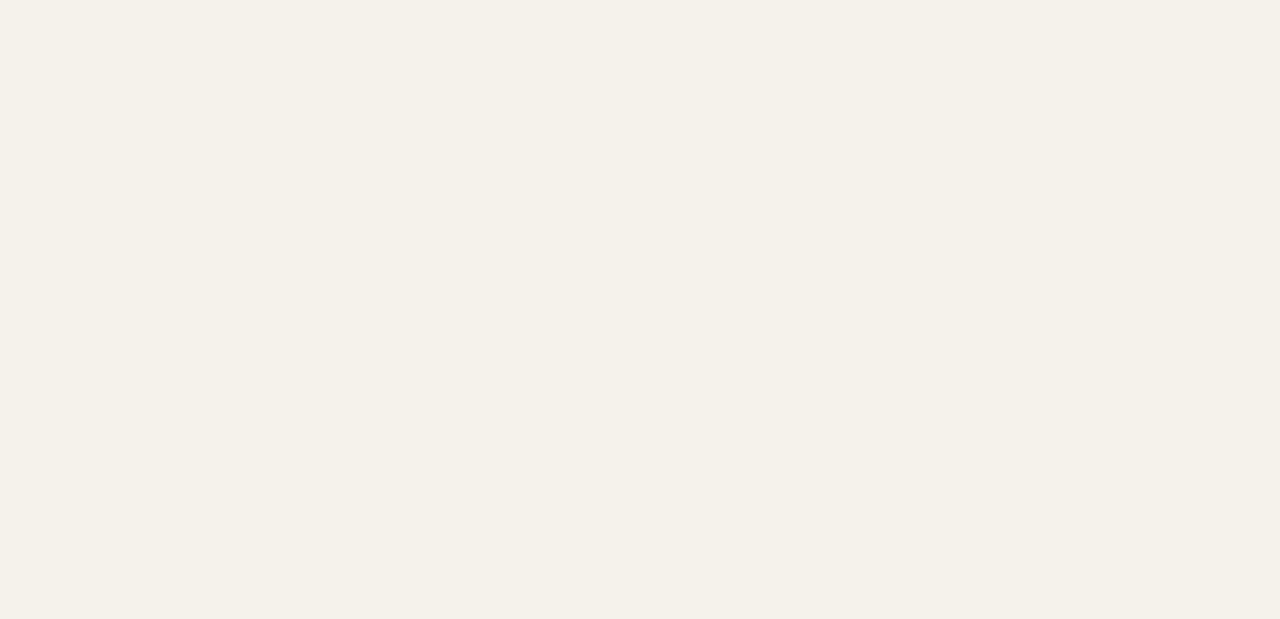
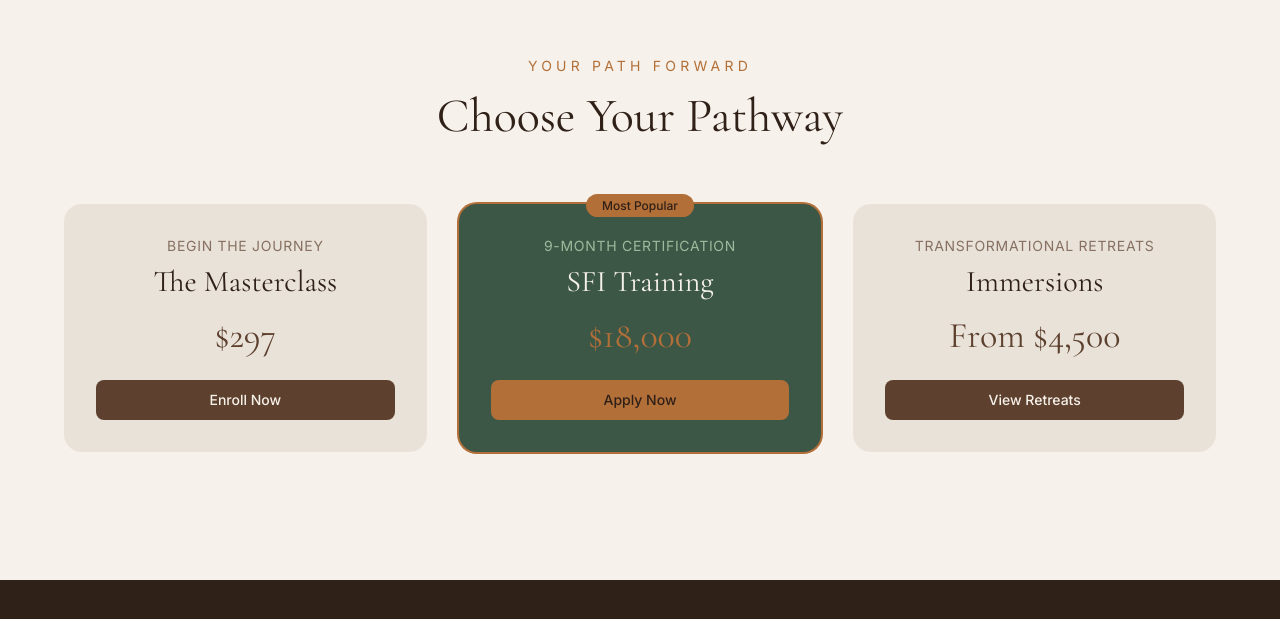
Before and after one commit to b17z/chocolako-site, a Next.js app: page / in a window 1280 px wide. Shown: the part 1675-2294 px from the top of the page. Built offline with nearby package versions, Linux system fonts and the light colour scheme.

Commit message:
(feat): add Pathways section with staggered cards
Three offering cards (Masterclass, SFI Training, Immersions) with
stagger animation on scroll and lift effect on hover.

```diff
--- a/app/page.tsx
+++ b/app/page.tsx
@@ -1,13 +1,14 @@
 import { Hero } from "@/components/sections/Hero"
 import { Problem } from "@/components/sections/Problem"
+import { Pathways } from "@/components/sections/Pathways"
 
 export default function Home() {
   return (
     <main>
       <Hero />
       <Problem />
-      {/* More sections coming */}
-      <div className="h-screen bg-bone" />
+      <Pathways />
+      <div className="h-screen bg-espresso" />
     </main>
   )
 }
--- /dev/null
+++ b/components/sections/Pathways.tsx
@@ -0,0 +1,141 @@
+"use client"
+
+import { motion, useInView, useReducedMotion } from "framer-motion"
+import { useRef } from "react"
+import { staggerContainer, staggerItem, reduceMotion } from "@/lib/animations"
+import { Button } from "@/components/ui/button"
+
+interface PathwayCard {
+  title: string
+  subtitle: string
+  price: string
+  cta: string
+  featured?: boolean
+}
+
+const pathways: PathwayCard[] = [
+  {
+    title: "The Masterclass",
+    subtitle: "Begin the Journey",
+    price: "$297",
+    cta: "Enroll Now",
+    featured: false,
+  },
+  {
+    title: "SFI Training",
+    subtitle: "9-Month Certification",
+    price: "$18,000",
+    cta: "Apply Now",
+    featured: true,
+  },
+  {
+    title: "Immersions",
+    subtitle: "Transformational Retreats",
+    price: "From $4,500",
+    cta: "View Retreats",
+    featured: false,
+  },
+]
+
+export function Pathways() {
+  const ref = useRef(null)
+  const isInView = useInView(ref, { once: true, margin: "-100px" })
+  const shouldReduceMotion = useReducedMotion()
+
+  const containerVariants = shouldReduceMotion ? reduceMotion : staggerContainer
+  const itemVariants = shouldReduceMotion ? reduceMotion : staggerItem
+
+  return (
+    <section className="py-24 md:py-32 bg-bone">
+      <div className="container mx-auto px-6">
+        {/* Section Header */}
+        <motion.div
+          initial={{ opacity: 0, y: 20 }}
+          whileInView={{ opacity: 1, y: 0 }}
+          viewport={{ once: true }}
+          transition={{ duration: 0.6 }}
+          className="text-center mb-16"
+        >
+          <p className="text-gold uppercase tracking-[0.3em] text-sm mb-4">
+            Your Path Forward
+          </p>
+          <h2 className="font-serif text-3xl md:text-5xl text-espresso">
+            Choose Your Pathway
+          </h2>
+        </motion.div>
+
+        {/* Cards Grid */}
+        <motion.div
+          ref={ref}
+          variants={containerVariants}
+          initial="hidden"
+          animate={isInView ? "visible" : "hidden"}
+          className="grid md:grid-cols-3 gap-6 lg:gap-8 max-w-6xl mx-auto"
+        >
+          {pathways.map((pathway) => (
+            <motion.div
+              key={pathway.title}
+              variants={itemVariants}
+              whileHover={shouldReduceMotion ? {} : { y: -8 }}
+              transition={{ duration: 0.3 }}
+              className={`
+                relative rounded-2xl p-8 flex flex-col
+                ${
+                  pathway.featured
+                    ? "bg-jungle ring-2 ring-gold"
+                    : "bg-sand/50"
+                }
+              `}
+            >
+              {/* Featured Badge */}
+              {pathway.featured && (
+                <div className="absolute -top-3 left-1/2 -translate-x-1/2">
+                  <span className="bg-gold text-espresso text-xs font-medium px-4 py-1 rounded-full">
+                    Most Popular
+                  </span>
+                </div>
+              )}
+
+              {/* Card Content */}
+              <div className="flex-1 text-center">
+                <p
+                  className={`text-sm uppercase tracking-wider mb-2 ${
+                    pathway.featured ? "text-sage" : "text-cacao/70"
+                  }`}
+                >
+                  {pathway.subtitle}
+                </p>
+                <h3
+                  className={`font-serif text-2xl md:text-3xl mb-4 ${
+                    pathway.featured ? "text-bone" : "text-espresso"
+                  }`}
+                >
+                  {pathway.title}
+                </h3>
+                <p
+                  className={`text-3xl md:text-4xl font-serif mb-6 ${
+                    pathway.featured ? "text-gold" : "text-cacao"
+                  }`}
+                >
+                  {pathway.price}
+                </p>
+              </div>
+
+              {/* CTA Button */}
+              <Button
+                size="lg"
+                className={`w-full ${
+                  pathway.featured
+                    ? "bg-gold hover:bg-gold/90 text-espresso"
+                    : "bg-cacao hover:bg-cacao/90 text-bone"
+                }`}
+              >
+                {pathway.cta}
+              </Button>
+            </motion.div>
+          ))}
+        </motion.div>
+      </div>
+    </section>
+  )
+}
```
